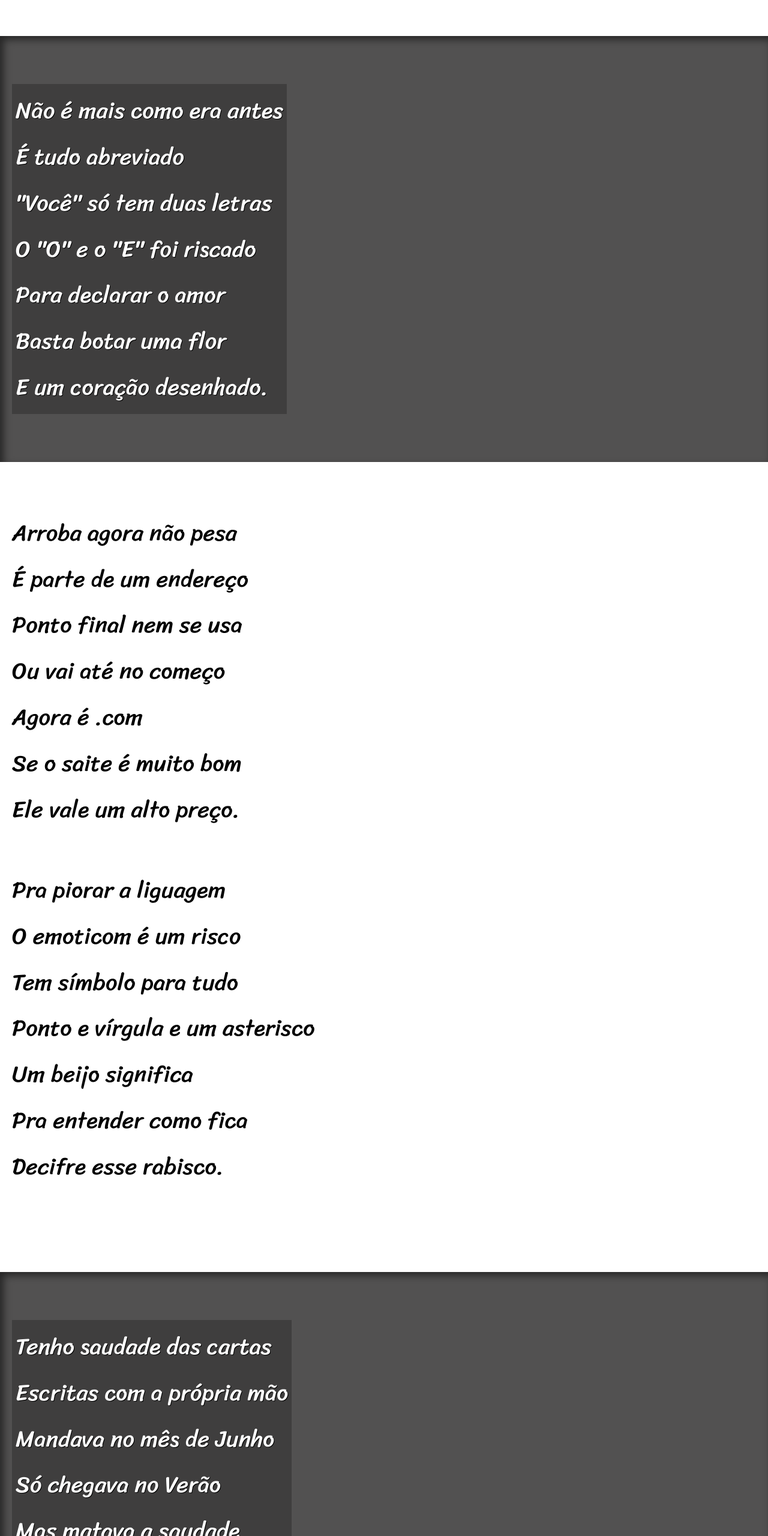
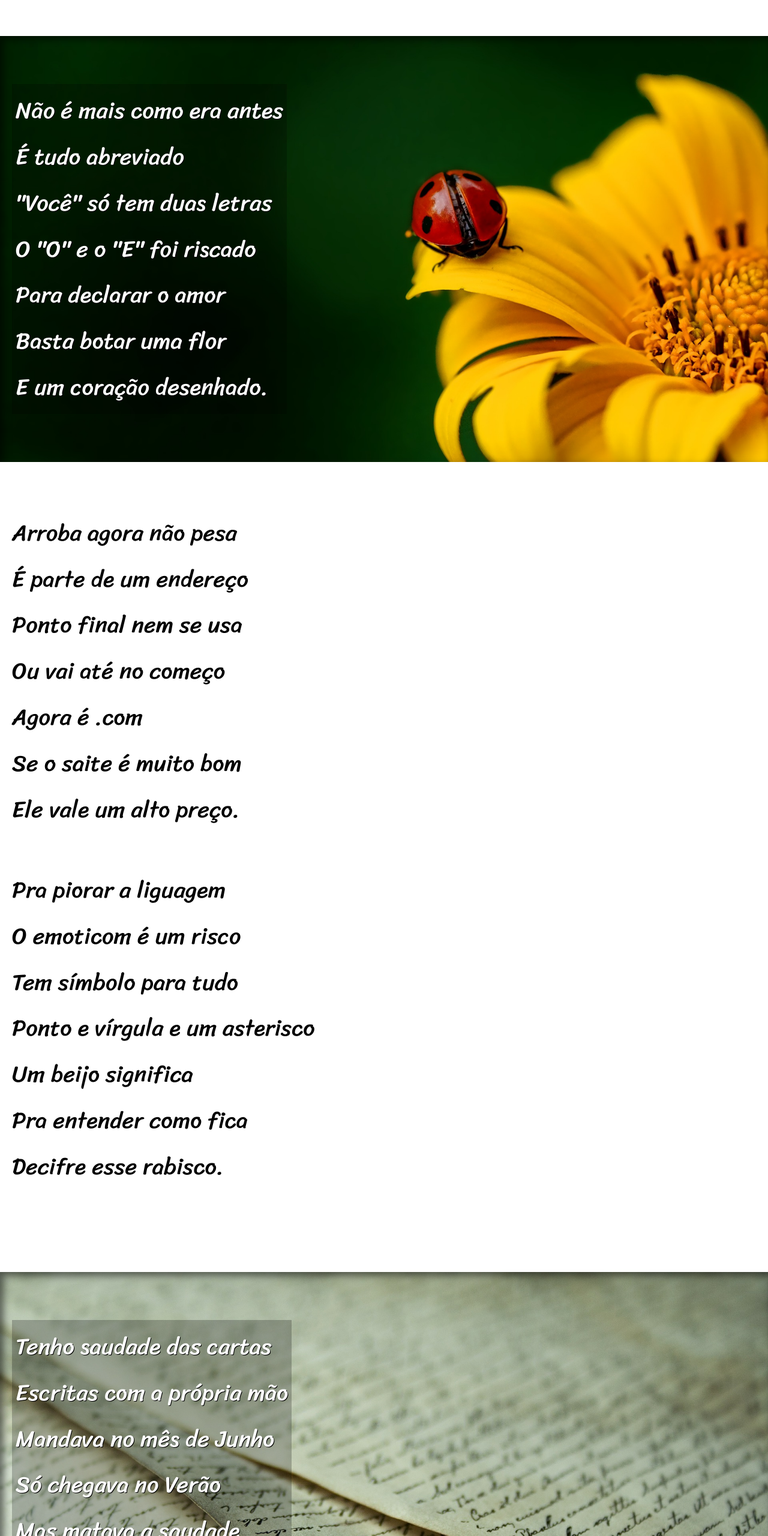
Before and after one commit to eduardohclourenco/projeto-cordel, a plain HTML site: page index.html in a window 1280 px wide. Shown: the part 903-3463 px from the top of the page at 60% size. Drawn offline with Linux system fonts and the light colour scheme.

Commit message:
atualizei as imagens

```diff
--- a/style.css
+++ b/style.css
@@ -87,13 +87,13 @@ section.imagem > p {
 }
 
 section#img01 {
-    background-image: url(../modulo3-dasafio12/imagens/background001.jpg);
+    background-image: url(../projeto-cordel/imagens/background001.jpg);
     background-position: right center;
 
 }
 
 section#img02 {
-    background-image: url(../modulo3-dasafio12/imagens/background002.jpg);
+    background-image: url(../projeto-cordel/imagens/background002.jpg);
 
 }
 
```
